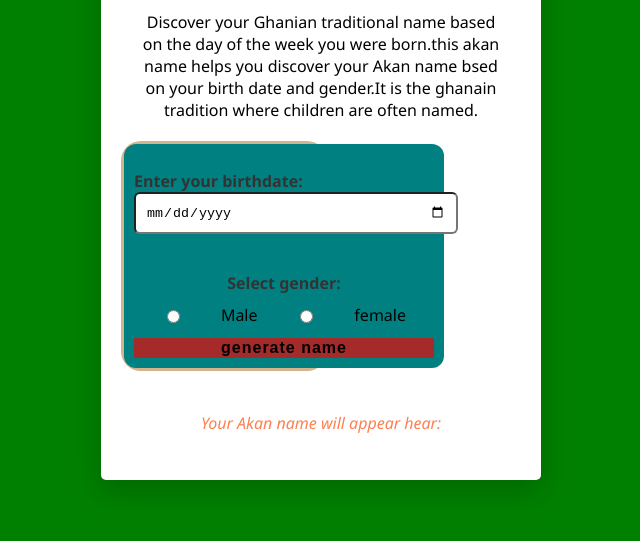
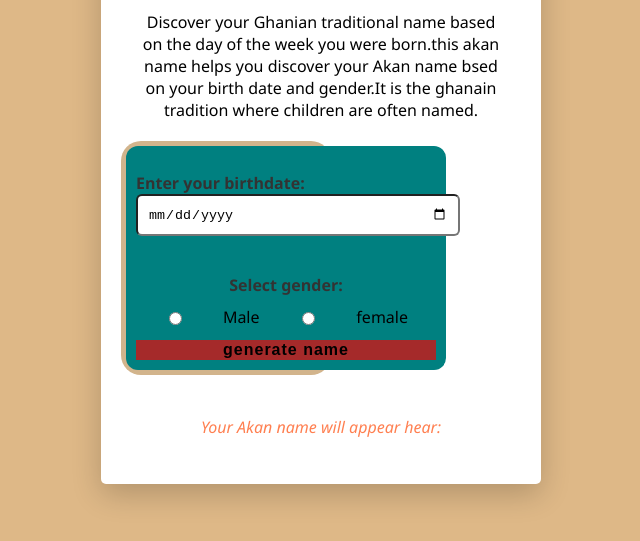
Before and after one commit to chemutdor-web/Akan-name, a plain HTML site: page index.html in a window 1280 px wide. Shown: the part 155-696 px from the top of the page, without its empty margins (319-959 px from the left). Drawn offline with Linux system fonts and the light colour scheme.

Commit message:
Update script.js to add comment for birthday string extraction; modify style.css for background color and padding adjustments

```diff
--- a/script.js
+++ b/script.js
@@ -2,7 +2,7 @@
 //  main event
 document.getElementById('Akan-form').addEventListener('submit',function(event){
     event.preventDefault();
-
+// makes the birthday appear as a string
 const birthday = document.getElementById("birthday").value;
 const gender = document.querySelector('input[name="gender"]:checked')
     // validation
@@ -11,7 +11,6 @@ const gender = document.querySelector('input[name="gender"]:checked')
         return;
     }
     console.log("the selected gender is:" + gender);
-// now we can define gender
 
      let date = new Date(birthday);
 
--- a/style.css
+++ b/style.css
@@ -1,5 +1,5 @@
 body{
-    background-color:green;
+    background-color:burlywood;
     margin: 15;
     padding:20px;
     font-family:Arial, Helvetica, sans-serif;
@@ -11,7 +11,7 @@ body{
 
 .form-card{
     background-color:tan;
-    padding: 3px;
+    padding: 5px;
     max-width: 200px;
     border-radius: 12px;
     text-align: center;
```
